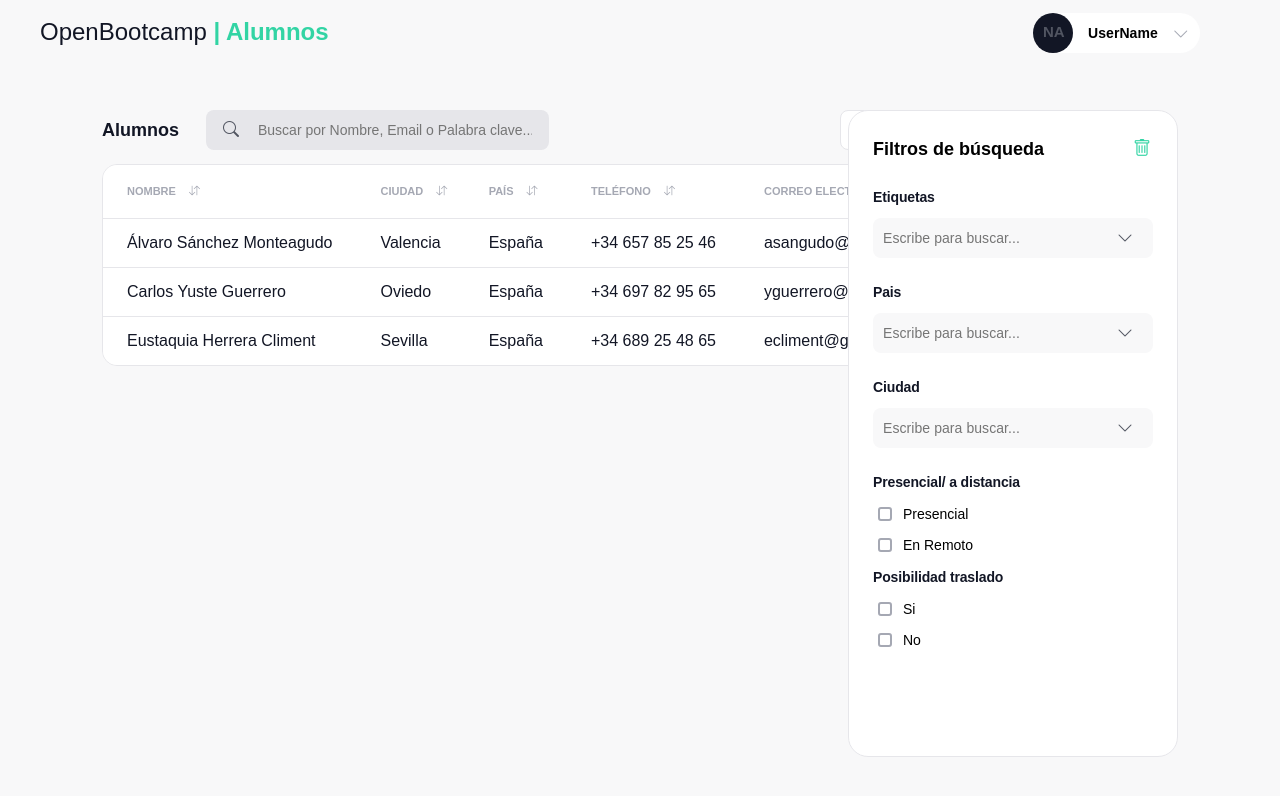
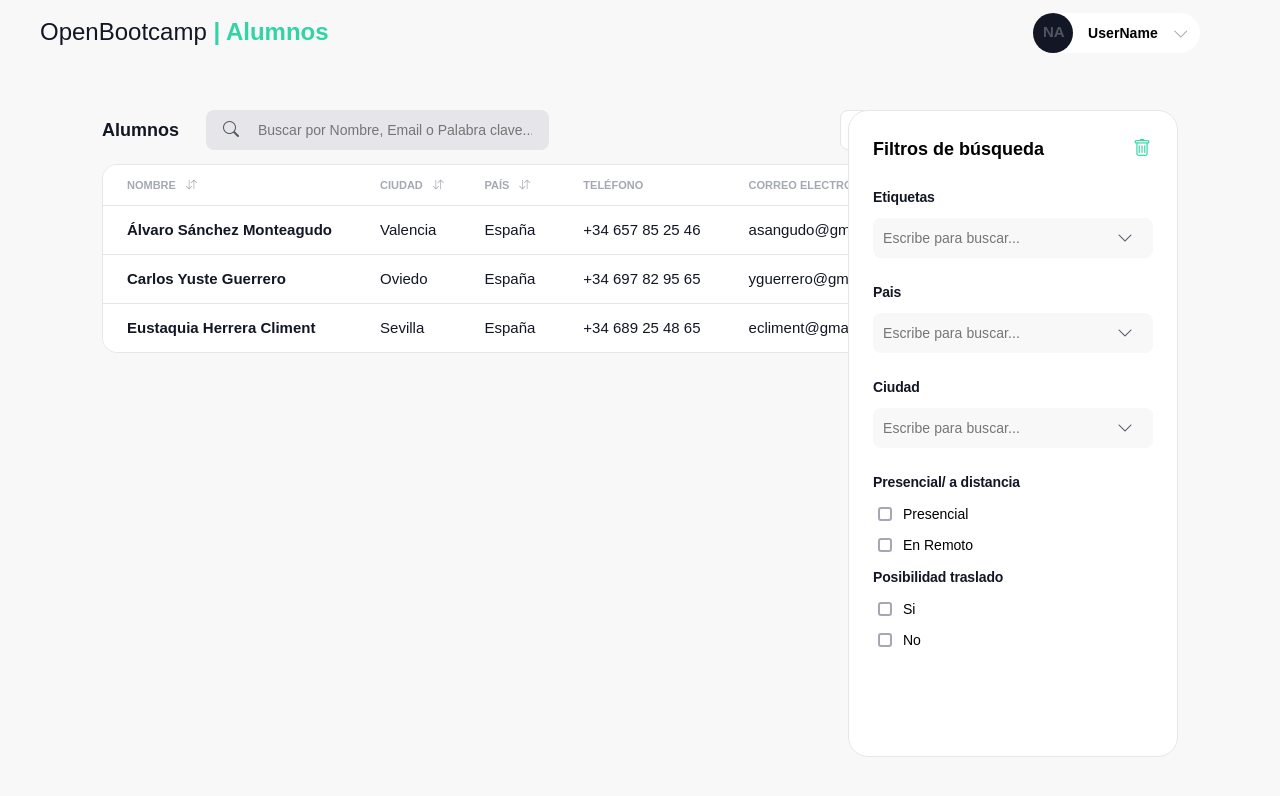
Before and after one commit to abadrubioenrique/ob-first-commit, a React (Create React App) app: page /#/users in a window 1280 px wide. Shown: the top 796 px of the page. Built offline with nearby package versions, Linux system fonts and the light colour scheme.

Commit message:
SortTables

```diff
--- a/src/pages/usersPage.jsx
+++ b/src/pages/usersPage.jsx
@@ -11,15 +11,16 @@ const Userspage = () => {
 
     const [students, setStudents] = useState([student1 , student2, student3]);
 
+
     function ListItem(props) {
-        // Correct! There is no need to specify the key here:
+
         return (
         <tr>
-        <td>{props.name}</td>
+        <td className='names'>{props.name}</td>
         <td>{props.city}</td>
         <td>{props.country}</td>
         <td>{props.phonenumber}</td>
-        <td>{props.mail}</td>++
+        <td>{props.mail}</td>
         <td><span className='table-tag'>{props.tags[0]}</span><span className='table-tag'>{props.tags[1]}</span>
 
             {(props.tags.length>2)
@@ -32,6 +33,12 @@ const Userspage = () => {
         </tr>
             );
       }
+
+      //Ordenar lista A-Z y Z-A
+      const sort_lists = (key, inverse) =>
+      inverse
+        ? [...students].sort((b, a) => (a[key] > b[key] ? 1 : a[key] < b[key] ? -1 : 0))
+        : [...students].sort((a, b) => (a[key] > b[key] ? 1 : a[key] < b[key] ? -1 : 0))
 
     return (
         <div className='usersPage'>
@@ -66,12 +73,47 @@ const Userspage = () => {
                 <table>
                     <thead>
                         <tr>
-                            <th>Nombre <i className="bi bi-arrow-down-up"></i></th>
-                            <th>Ciudad <i className="bi bi-arrow-down-up"></i></th>
-                            <th>País <i className="bi bi-arrow-down-up"></i></th>
-                            <th>Teléfono <i className="bi bi-arrow-down-up"></i></th>
-                            <th>Correo electrónico <i className="bi bi-arrow-down-up"></i></th>
-                            <th className='tags'>Etiquetas <i className="bi bi-arrow-down-up"></i></th>
+                            <th onClick={() => {
+                                let newSortedList = sort_lists('name')
+                                if (newSortedList[0] === students[0]) newSortedList = sort_lists('name', true)
+                                setStudents(newSortedList)
+                            }}>
+                                Nombre
+                                <i className="bi bi-arrow-down-up"></i>
+                            </th>
+                            <th onClick={() => {
+                                let newSortedList = sort_lists('city')
+                                if (newSortedList[0] === students[0]) newSortedList = sort_lists('city', true)
+                                setStudents(newSortedList)
+                            }}>
+                                Ciudad
+                                <i className="bi bi-arrow-down-up"></i>
+                            </th>
+                            <th onClick={() => {
+                                let newSortedList = sort_lists('country')
+                                if (newSortedList[0] === students[0]) newSortedList = sort_lists('country', true)
+                                setStudents(newSortedList)
+                            }}>
+                                País
+                                <i className="bi bi-arrow-down-up"></i>
+                            </th>
+                            <th className='phone'>Teléfono</th>
+                            <th onClick={() => {
+                                let newSortedList = sort_lists('mail')
+                                if (newSortedList[0] === students[0]) newSortedList = sort_lists('mail', true)
+                                setStudents(newSortedList)
+                            }}>
+                                Correo Electrónico
+                                <i className="bi bi-arrow-down-up"></i>
+                            </th>
+                            <th className='tags' onClick={() => {
+                                let newSortedList = sort_lists('tags')
+                                if (newSortedList[0] === students[0]) newSortedList = sort_lists('tags', true)
+                                setStudents(newSortedList)
+                            }}>
+                                Etiquetas
+                                <i className="bi bi-arrow-down-up"></i>
+                            </th>
                         </tr>
                     </thead>
                     <tbody>
@@ -84,15 +126,10 @@ const Userspage = () => {
                             mail={number.mail}
                             tags={number.tags}
                             />
-
-
                     )}
 
                     </tbody>
                 </table>
-
-
-
                 </div>
                 </div>
 
@@ -139,8 +176,6 @@ const Userspage = () => {
                 </div>
                 </div>
             </div>
-
-
         </div>
     );
 }
--- a/src/styles/users.scss
+++ b/src/styles/users.scss
@@ -72,8 +72,6 @@
                 padding: 10px;
             }
         }
-
-
     }
 }
 
@@ -102,7 +100,6 @@
         color: $grey-black;
         margin-right: 24px;
         margin: 10px 24px 10px 0;
-
     }
     .search-bar{
         display: flex;
@@ -114,7 +111,6 @@
         border-radius: 8px;
         align-items: center;
         margin: 0 auto;
-
         input{
             border: none;
             background: none;
@@ -164,11 +160,9 @@
     i{
         padding-left: 10px;
     }
-
     table{
         border-collapse: collapse;
     }
-
     th{
         cursor: pointer;
         align-items: center;
@@ -188,9 +182,20 @@
             padding: 15px 24px 15px 24px;
             border-top: 1px solid $grey-3;
             white-space: nowrap;
+            font-style: normal;
+            font-weight: 500;
+            font-size: 15px;
+            line-height: 18px;
             color: $grey-black;
         }
-
+    }
+    .phone{
+        cursor: default;
+    }
+    .names{
+        font-weight: 600;
+        font-size: 15px;
+        line-height: 18px;
     }
     .tags{
         width: 100%;
```
